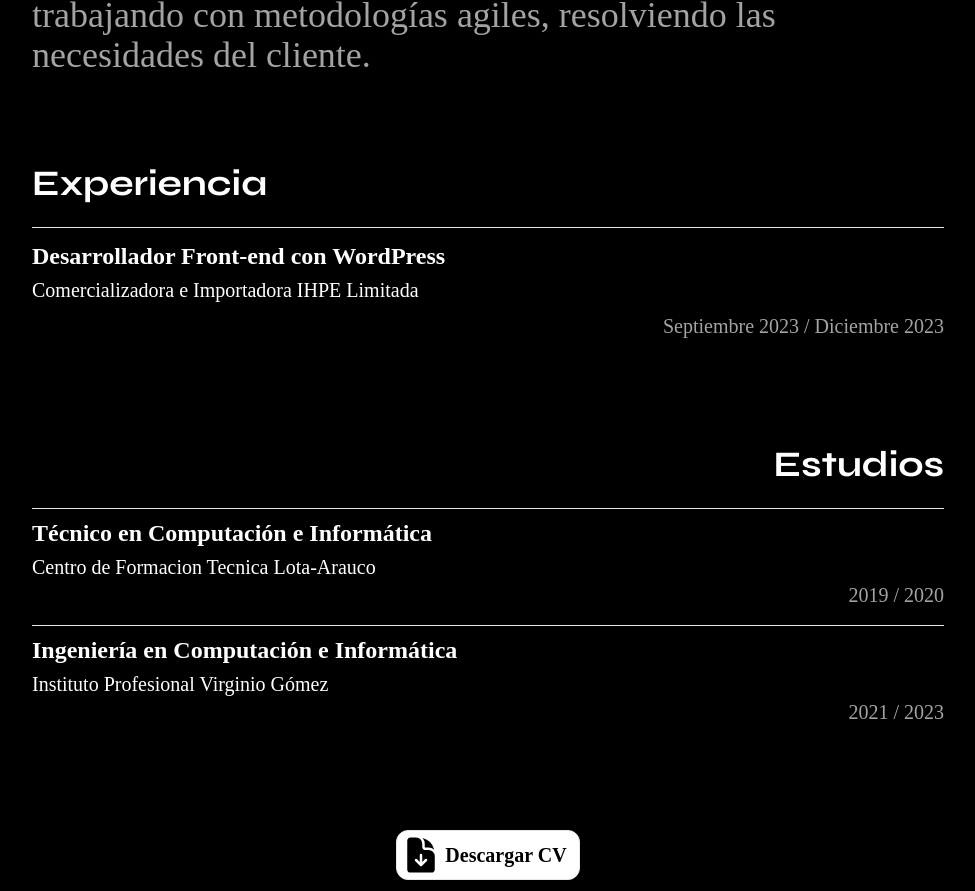
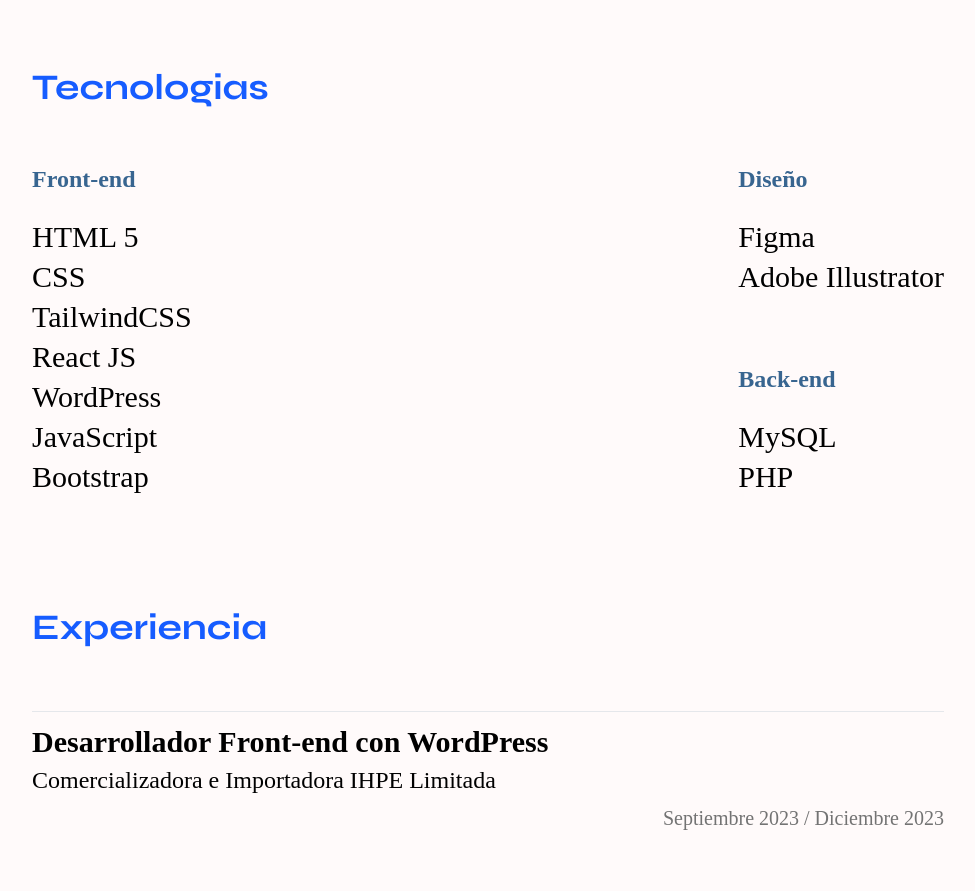
Before and after one commit to vdotjara/tailwindcss-portfolio, a website: page public/index.html in a window 1280 px wide. Shown: the part 1489-2380 px from the top of the page, without its empty margins (152-1127 px from the left). Drawn offline with Linux system fonts and the light colour scheme; some icons are missing; a web font is replaced by a local one.

Commit message:
colors added and some sections too

```diff
--- a/public/index.html
+++ b/public/index.html
@@ -10,7 +10,7 @@
     />
     <link rel="stylesheet" href="style.css" />
   </head>
-  <body class="bg-black text-white mx-auto max-w-7xl font-Familjen">
+  <body class="bg-background text-text mx-auto max-w-7xl font-Familjen">
     <!-- Nav Section -->
     <nav
       class="flex item-center justify-between sticky top-0 p-8 z-10 backdrop-filter backdrop-blur-lg"
@@ -36,7 +36,7 @@
         <div class="flex flex-col">
           <!-- Hero Heading -->
           <div
-            class="mx-auto py-12 font-bold font-Syne text-6xl md:pt-12 md:text-[9rem] md:mx-0 md:pb-20 md:tracking-tight"
+            class="text-primary mx-auto py-12 font-bold font-Syne text-7xl md:pt-12 md:text-[9rem] md:mx-0 md:pb-20 md:tracking-tight"
           >
             <h1>Victor Jara</h1>
           </div>
@@ -47,25 +47,25 @@
           >
             <!-- Hero Text -->
             <div class="md:mb-14">
-              <h3
-                class="text-3xl mb-5 font-semibold md:text-4xl uppercase md:mb-3"
-              >
+              <h3 class="text-4xl mb-5 font-bold md:text-4xl uppercase md:mb-3">
                 Desarrollador & Diseñador Web
               </h3>
               <p
-                class="tracking-wide text-neutral-400 text-xl font-light md:text-2xl md:max-w-xl md:text-left"
+                class="tracking-wide opacity-85 text-xl md:text-2xl md:max-w-xl md:text-left"
               >
                 Con una pasión por la creación de experiencias solidas y de
                 calidad, enfocado en la eficiencia y la creatividad. Siempre
                 dejando mi sello creativo y estético.
               </p>
             </div>
-            <!-- Socials Container -->
+            <!-- Buttons Section -->
+            <div class="flex flex-col md:flex-col-reverse">
+              <!-- Links Container -->
               <div
-              class="flex mt-32 pb-10 justify-between space-x-24 mx-auto font-semibold md:p-0"
+                class="flex mt-32 pb-10 justify-between space-x-24 mx-auto font-semibold md:p-0 md:mt-20"
               >
                 <!-- GitHub Logo -->
-              <div class="">
+                <div class="social-btn">
                   <a
                     href="https://github.com/vdotjara"
                     target="_blank"
@@ -74,7 +74,7 @@
                     <svg
                       xmlns="http://www.w3.org/2000/svg"
                       viewBox="0 0 24 24"
-                    fill="white"
+                      fill="black"
                       class="size-12"
                     >
                       <path
@@ -84,7 +84,7 @@
                   </a>
                 </div>
                 <!-- LinkedIn Logo -->
-              <div class="">
+                <div class="social-btn">
                   <a
                     href="https://www.linkedin.com/in/vdotjara/"
                     target="_blank"
@@ -93,7 +93,7 @@
                     <svg
                       xmlns="http://www.w3.org/2000/svg"
                       viewBox="0 0 24 24"
-                    fill="white"
+                      fill="black"
                       class="size-12"
                     >
                       <path
@@ -107,7 +107,7 @@
               <div class="mx-16 md:mx-0">
                 <a href="#">
                   <div class="cta-btn">
-                  <svg
+                    <!--                     <svg
                       xmlns="http://www.w3.org/2000/svg"
                       viewBox="0 0 22 24"
                       fill="#00020b"
@@ -119,10 +119,11 @@
                       <path
                         d="M22.5 6.908V6.75a3 3 0 0 0-3-3h-15a3 3 0 0 0-3 3v.158l9.714 5.978a1.5 1.5 0 0 0 1.572 0L22.5 6.908Z"
                       />
-                  </svg>
-                  <p class="text-center mx-auto px-4 font-bold">contáctame</p>
+                    </svg> -->
+                    <p class="mx-auto text-2xl">Contáctame</p>
                   </div>
                 </a>
+              </div>
             </div>
           </div>
         </div>
@@ -131,30 +132,98 @@
       <!-- About Me Section -->
       <section id="about">
         <!-- About Container -->
-        <div class="flex flex-col py-12 group">
+        <div class="flex flex-col py-12">
           <!-- Title -->
           <div class="titulo">
             <h3>Sobre Mi</h3>
           </div>
-          <!-- About Content -->
-          <div class="flex flex-col">
           <!-- About Me Text -->
           <div
-              class="text-left text-2xl text-neutral-400 py-6 max-w-sm md:text-4xl md:max-w-3xl md:pb-12"
+            class="text-left text-2xl opacity-85 py-6 max-w-sm md:text-3xl md:max-w-3xl md:pb-12"
           >
             <p>
-                Nacido en 2001, desde Lota. Después de encontrarme en un vacío
-                al terminar mis estudios universitarios, he encontrado mi lugar
+              Nacido en 2001, desde Lota. Después de encontrarme en un vacío al
+              terminar mis estudios universitarios, he encontrado mi lugar
               dentro del diseño y desarrollo, algo que me inspira a seguir
-                creciendo como profesional, en búsqueda de desafíos que me
-                ayuden a mejorar personalmente y a las personas con las que
-                trabajo. Tengo experiencia trabajando por mi cuenta y como en
-                equipo, trabajando con metodologías agiles, resolviendo las
-                necesidades del cliente.
+              creciendo como profesional, en búsqueda de desafíos que me ayuden
+              a mejorar personalmente y a las personas con las que trabajo.
+              Tengo experiencia trabajando por mi cuenta y como en equipo,
+              trabajando con metodologías agiles, resolviendo las necesidades
+              del cliente.
             </p>
           </div>
+        </div>
+      </section>
+
+      <!-- TeckStack Section -->
+      <section id="tech">
+        <!-- Tech Stack Container -->
+        <div class="flex flex-col pt-20 md:py-10">
+          <!-- Title -->
+          <div class="titulo">
+            <h3>Tecnologías</h3>
+          </div>
+
+          <!-- Tech Container -->
+          <div
+            class="flex flex-col py-4 md:pt-2 md:flex-row md:justify-between"
+          >
+            <!-- Front-end Container -->
+            <div class="flex flex-col py-4 md:pt-2">
+              <!-- Sub Title -->
+              <div class="pb-6 text-2xl opacity-85">
+                <h4>Front-end</h4>
+              </div>
+              <!-- Front-end Items Container -->
+              <div class="tech-container">
+                <!-- Items -->
+                <p class="tech-item">HTML 5</p>
+                <p class="tech-item">CSS</p>
+                <p class="tech-item">TailwindCSS</p>
+                <p class="tech-item">React JS</p>
+                <p class="tech-item">WordPress</p>
+                <p class="tech-item">JavaScript</p>
+                <p class="tech-item">Bootstrap</p>
+              </div>
+            </div>
+
+            <!-- Others Items Container -->
+            <div
+              class="flex flex-col justify-between py-4 space-y-8 md:space-y-14 md:pt-2"
+            >
+              <!-- Desing Items Container -->
+              <div class="flex flex-col">
+                <!-- Desing Sub Title -->
+                <div class="pb-6 text-2xl opacity-85">
+                  <h4>Diseño</h4>
+                </div>
+                <!-- Desing Item Container -->
+                <div class="tech-container">
+                  <p class="tech-item">Figma</p>
+                  <p class="tech-item">Adobe Illustrator</p>
+                </div>
+              </div>
+
+              <!-- Back-end Container -->
+              <div class="flex flex-col align-bottom">
+                <!-- Back-end Sub Title -->
+                <div class="pb-6 text-2xl opacity-85">
+                  <h4>Back-end</h4>
+                </div>
+                <!-- Back-end Item Container -->
+                <div class="tech-container">
+                  <p class="tech-item">MySQL</p>
+                  <p class="tech-item">PHP</p>
+                </div>
+              </div>
+            </div>
+          </div>
+        </div>
+      </section>
 
       <!-- Experience Section -->
+      <section id="experience">
+        <!-- Experience Container -->
         <div class="container flex flex-col pt-20 md:py-10">
           <!-- Title -->
           <div class="titulo">
@@ -164,87 +233,46 @@
           <div class="container flex flex-col py-6">
             <!-- Item 1 -->
             <div class="border-t pt-2">
-                  <h2 class="text-xl py-1 font-semibold md:text-2xl md:pb-1">
-                    Desarrollador Front-end con WordPress
-                  </h2>
-                  <h2 class="md:text-xl pb-2">
+              <h2 class="name">Desarrollador Front-end con WordPress</h2>
+              <h2 class="institution">
                 Comercializadora e Importadora IHPE Limitada
               </h2>
-                  <p class="text-end text-neutral-400 md:text-xl">
+              <p class="text-end text-neutral-500 md:text-xl">
                 Septiembre 2023 / Diciembre 2023
               </p>
             </div>
           </div>
         </div>
+      </section>
 
-            <!-- My Studies Section -->
+      <!-- Studies Section -->
+      <section id="studies">
+        <!-- My Studies Container -->
         <div class="container flex flex-col pt-20 md:py-10">
           <!-- Title -->
           <div class="titulo justify-end">
             <h3>Estudios</h3>
           </div>
-              <!-- Studies Item Container -->
+          <!-- Studies Items Container -->
           <div class="flex flex-col text-start py-6 space-y-4">
             <!-- Item 1 -->
             <div class="border-t pt-2">
-                  <h2 class="text-xl font-semibold md:text-2xl md:pb-1">
-                    Técnico en Computación e Informática
-                  </h2>
-                  <h2 class="md:text-xl">
+              <h2 class="name">Técnico en Computación e Informática</h2>
+              <h2 class="institution">
                 Centro de Formacion Tecnica Lota-Arauco
               </h2>
-                  <p class="text-end text-neutral-400 md:text-xl">
-                    2019 / 2020
-                  </p>
+              <p class="text-end text-neutral-500 md:text-xl">2019 / 2020</p>
             </div>
             <!-- Item 2 -->
             <div class="border-t pt-2">
-                  <h2 class="text-xl font-semibold md:text-2xl md:pb-1">
-                    Ingeniería en Computación e Informática
-                  </h2>
-                  <h2 class="md:text-xl">
-                    Instituto Profesional Virginio Gómez
-                  </h2>
-                  <p class="text-end text-neutral-400 md:text-xl">
-                    2021 / 2023
-                  </p>
-                </div>
-              </div>
-              <!-- CV Download Button -->
-              <div
-                class="flex flex-col mt-20 justify-between space-y-5 mx-auto font-semibold"
-              >
-                <a
-                  href="../src/CV - Victor Jara.pdf"
-                  target="_blank"
-                  rel="noopener noreferrer"
-                >
-                  <div class="cta-btn pr-3">
-                    <!-- SVG -->
-                    <svg
-                      xmlns="http://www.w3.org/2000/svg"
-                      viewBox="0 0 24 24"
-                      fill="black"
-                      class="size-12 py-1"
-                    >
-                      <path
-                        fill-rule="evenodd"
-                        d="M5.625 1.5H9a3.75 3.75 0 0 1 3.75 3.75v1.875c0 1.036.84 1.875 1.875 1.875H16.5a3.75 3.75 0 0 1 3.75 3.75v7.875c0 1.035-.84 1.875-1.875 1.875H5.625a1.875 1.875 0 0 1-1.875-1.875V3.375c0-1.036.84-1.875 1.875-1.875Zm5.845 17.03a.75.75 0 0 0 1.06 0l3-3a.75.75 0 1 0-1.06-1.06l-1.72 1.72V12a.75.75 0 0 0-1.5 0v4.19l-1.72-1.72a.75.75 0 0 0-1.06 1.06l3 3Z"
-                        clip-rule="evenodd"
-                      />
-                      <path
-                        d="M14.25 5.25a5.23 5.23 0 0 0-1.279-3.434 9.768 9.768 0 0 1 6.963 6.963A5.23 5.23 0 0 0 16.5 7.5h-1.875a.375.375 0 0 1-.375-.375V5.25Z"
-                      />
-                    </svg>
-                    <!-- Text -->
-                    <p>Descargar CV</p>
-                  </div>
-                </a>
-              </div>
+              <h2 class="name">Ingeniería en Computación e Informática</h2>
+              <h2 class="institution">Instituto Profesional Virginio Gómez</h2>
+              <p class="text-end text-neutral-500 md:text-xl">2021 / 2023</p>
             </div>
           </div>
         </div>
       </section>
+      <!-- @todo CV Download Button -->
 
       <!-- Projects Section -->
       <section id="projects">
@@ -275,72 +303,6 @@
         </div>
       </section>
 
-      <!-- TeckStack Section -->
-      <section id="tech">
-        <!-- Tech Stack Container -->
-        <div class="flex flex-col pt-20 md:py-10">
-          <!-- Title -->
-          <div class="titulo justify-end">
-            <h3>Tecnologías</h3>
-          </div>
-
-          <!-- Tech Container -->
-          <div class="flex flex-col py-4 md:pt-2 md:flex-row md:justify-between">
-            <!-- Front-end Container -->
-            <div class="flex flex-col py-4 md:pt-2">
-              <!-- Sub Title -->
-              <div class="pb-6 text-3xl text-neutral-300">
-                <h4>Texto...</h4>
-              </div>
-              <!-- Front-end Items Container -->
-              <div
-                class="flex flex-row flex-wrap text-4xl justify-start gap-x-7 gap-y-3 md:gap-x-9 md:gap-y-1 md:flex-col"
-              >
-                <!-- Items -->
-                <p class="tech-item">HTML 5</p>
-                <p class="tech-item">CSS</p>
-                <p class="tech-item">TailwindCSS</p>
-                <p class="tech-item">React JS</p>
-                <p class="tech-item">WordPress</p>
-                <p class="tech-item">JavaScript</p>
-                <p class="tech-item">Bootstrap</p>
-              </div>
-            </div>
-
-            <!-- Others Items Container -->
-            <div class="flex flex-col py-4 space-y-8 md:space-y-14 md:pt-2">
-              <!-- Desing Items Container -->
-              <div class="flex flex-col">
-                <!-- Desing Sub Title -->
-                <div class="pb-6 text-3xl text-neutral-300">
-                  <h4>Diseño pero mas textoo...</h4>
-                </div>
-                <!-- Desing Item Container -->
-                <div
-                  class="flex text-4xl justify-start gap-x-7 md:gap-x-9 md:gap-y-3"
-                >
-                  <p class="tech-item">Figma</p>
-                  <p class="tech-item">Adobe Illustrator</p>
-                </div>
-              </div>
-
-              <!-- Back-end Container -->
-              <div class="flex flex-col">
-                <!-- Back-end Sub Title -->
-                <div class="pb-6 text-3xl text-neutral-300">
-                  <h4>Back-end algo de texto...</h4>
-                </div>
-                <!-- Back-end Item Container -->
-                <div class="tech-container">
-                  <p class="tech-item">MySQL</p>
-                  <p class="tech-item">PHP</p>
-                </div>
-              </div>
-            </div>
-          </div>
-        </div>
-      </section>
-
       <!-- Section Footer -->
       <footer></footer>
     </div>
--- a/src/input.css
+++ b/src/input.css
@@ -10,17 +10,33 @@
 }
 
 body .titulo {
-  @apply flex text-3xl font-Syne md:text-4xl hover:translate-y-1 duration-100;
+  @apply flex text-4xl text-primary font-Syne md:pb-10 md:text-4xl;
 }
 
-body .cta-btn {
-  @apply flex mx-auto text-xl border rounded-xl items-center justify-center text-black bg-white;
+.name {
+  @apply text-2xl py-1 font-semibold md:text-3xl md:pb-1;
+}
+
+.institution {
+  @apply text-xl md:text-2xl pb-2;
+}
+
+.cta-btn {
+  @apply flex mx-auto border-2 border-black rounded-xl py-4 px-10 text-black bg-accent hover:-translate-y-1 duration-150;
+}
+
+.social-btn {
+  @apply hover:-translate-y-1 duration-150;
 }
 
 #tech .tech-container {
-  @apply flex text-4xl justify-start gap-x-7 md:gap-x-9 md:gap-y-1;
+  @apply flex flex-row flex-wrap text-3xl justify-start gap-x-7 gap-y-3 md:gap-x-9 md:gap-y-1 md:flex-col;
 }
 
 #tech .tech-item {
-  @apply select-none duration-200;
+  @apply select-none;
 }
+
+#tech h4 {
+  @apply text-secondary font-semibold;
+}
--- a/tailwind.config.js
+++ b/tailwind.config.js
@@ -3,6 +3,13 @@
   content: ["./public/*.{html,js}"],
   theme: {
     extend: {
+      colors: {
+        'text': '#000000',
+        'background': '#fffafa',
+        'primary': '#165cff',
+        'secondary': '#164c7e',
+        'accent': '#e88121',
+       },
       screens: {
         sm: "480px",
         md: "768px",
```
Also changed, not shown: public/style.css. Lines whose indentation alone changed are shown as unchanged.
